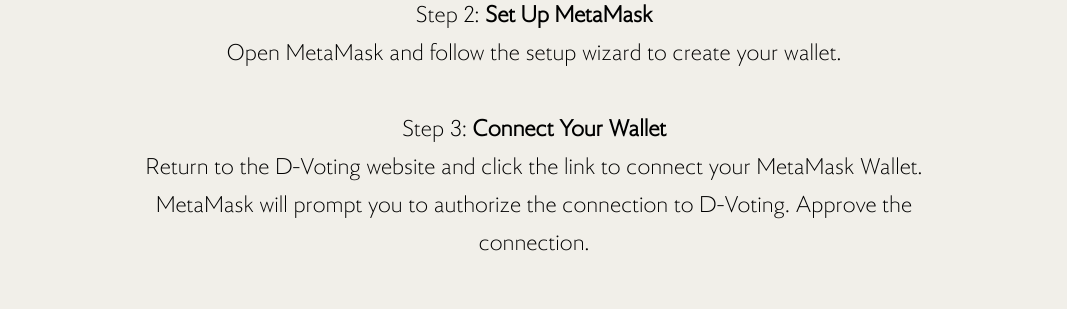
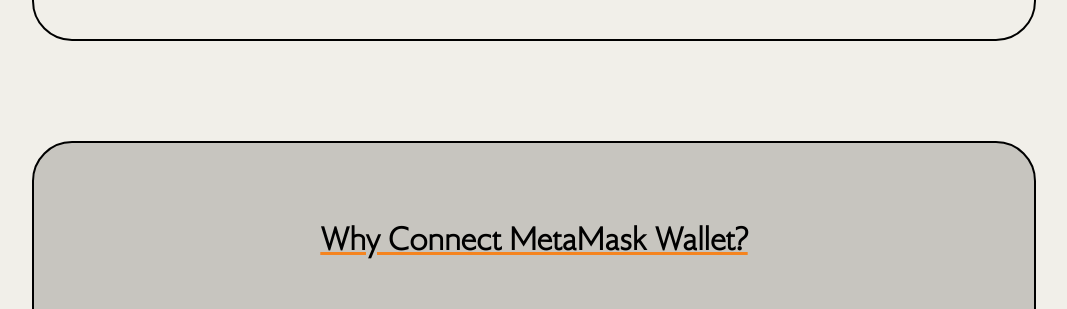
Before and after one commit to rc-da/D-voting, a plain HTML site: page HTML/index.html in a window 1280 px wide. Shown: the part 1557-1866 px from the top of the page, without its empty margins (106-1173 px from the left). Drawn offline with Linux system fonts and the light colour scheme.

Commit message:
home page

```diff
--- a/HTML/CSS/index.css
+++ b/HTML/CSS/index.css
@@ -130,9 +130,11 @@
 .intro
 {
     margin-top: 120px;
-    height: 100vh;
-    width: 850px;
+    height: 500px;
+    width: 1000px;
     text-align: center;
+    border: 2px solid black;
+    border-radius: 40px;
 }
 .logos
 {
@@ -155,16 +157,18 @@
 .getstarted
 {
     margin-top: 250px;
-    height: 100vh;
-    width: 850px;
+    height: 550px;
+    width: 1000px;
     text-align: center;
+    border-radius: 40px;
+    border: 2px solid black;
 }
 .metaintro h1, .intro h1, .getstarted h1
 {
     font-size: 35px;
     font-weight: bold;
     text-decoration: underline;
-    text-decoration-color: #dca66d;
+    text-decoration-color: #f5841f;
 }
 .metaintro p, .intro p, .getstarted p
 {
@@ -174,15 +178,21 @@
 .metaintro
 {
     margin-top: 100px;
-    height: 100vh;
-    width: 850px;
+    height: 500px;
+    width: 1000px;
+    border: 2px solid black;
+    background-color:rgb(199, 197, 191);
     display: flex;
+    flex-direction: column;
+    align-items: center;
+    justify-content: center;
+    border-radius: 40px;
 }
 .metamask
 {
     display: flex;
     flex-direction: column;
-    align-items: flex-start;
+    align-items: center;
     justify-content: center;
 }
 
@@ -206,6 +216,7 @@
 #metaconnect:hover, #connectmeta:hover
 {
     color: #f5841f;
+    background-color: black;
     border-color: #f5841f ;
 }
 
--- a/HTML/index.html
+++ b/HTML/index.html
@@ -88,7 +88,7 @@
 
         <div class="intro">
            <h1><center> Welcome to D-Voting </center></h1> <br>
-           <p>At D-Voting, we're dedicated to empowering individuals like you to participate in a secure, transparent, and decentralized voting experience. Our platform harnesses the power of blockchain technology to ensure the integrity and fairness of every vote casted. You can :</p>
+           <p>At D-Voting, we're dedicated to empowering individuals like you to participate in a secure,<br> transparent, and decentralized voting experience. Our platform harnesses the power of <br> blockchain technology to ensure the integrity and fairness of every vote casted. You can :</p>
 
            <div class="logos">
                 <a href="createpoll.html"><img src="polling.png" height="50px" width="50px" class="cp"></a>
@@ -113,7 +113,7 @@
 
                 Step 3: <strong>Connect Your Wallet</strong> <br>
 
-                Return to the D-Voting website and click the link to connect your MetaMask Wallet. MetaMask will prompt you to authorize the connection to D-Voting. Approve the connection.
+                Return to the D-Voting website and click the link to connect your MetaMask Wallet. <br>MetaMask will prompt you to authorize the connection to D-Voting. Approve the connection.
 
                 </p>
 
```
Also changed, not shown: HTML/2972479.png (added).
